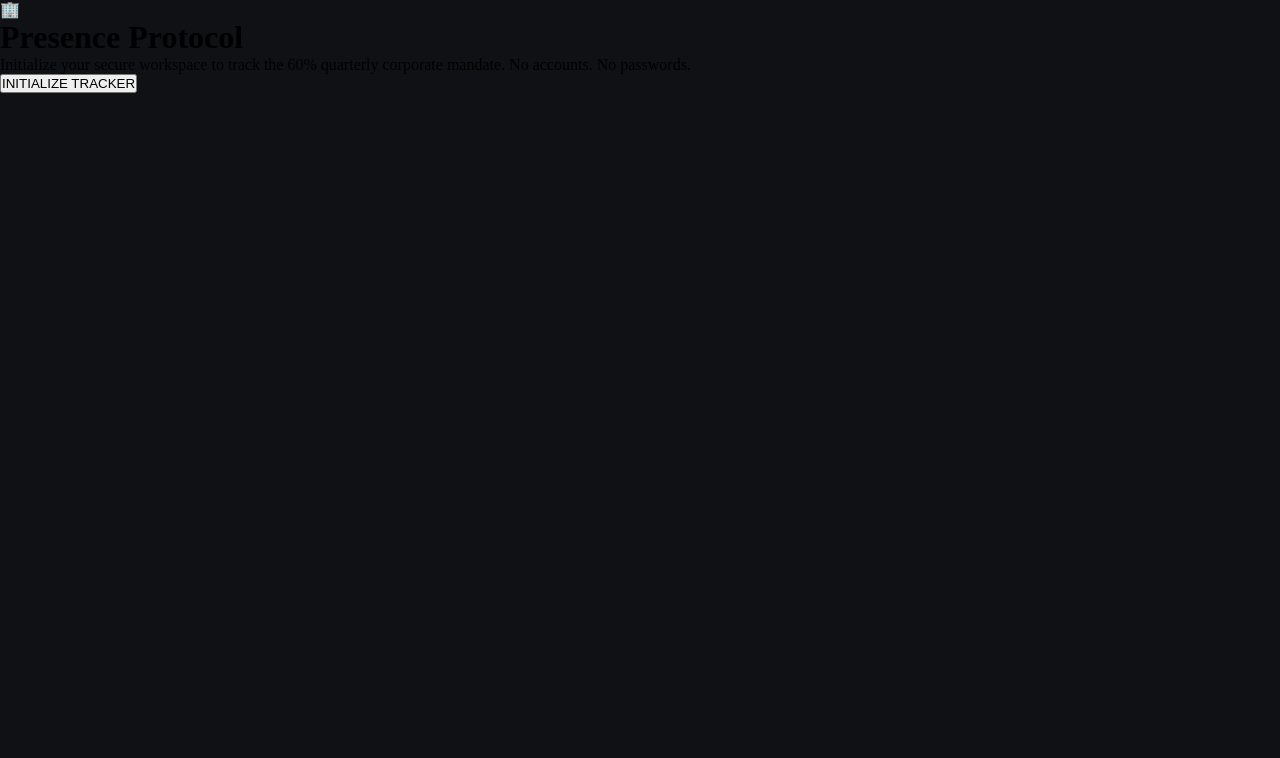
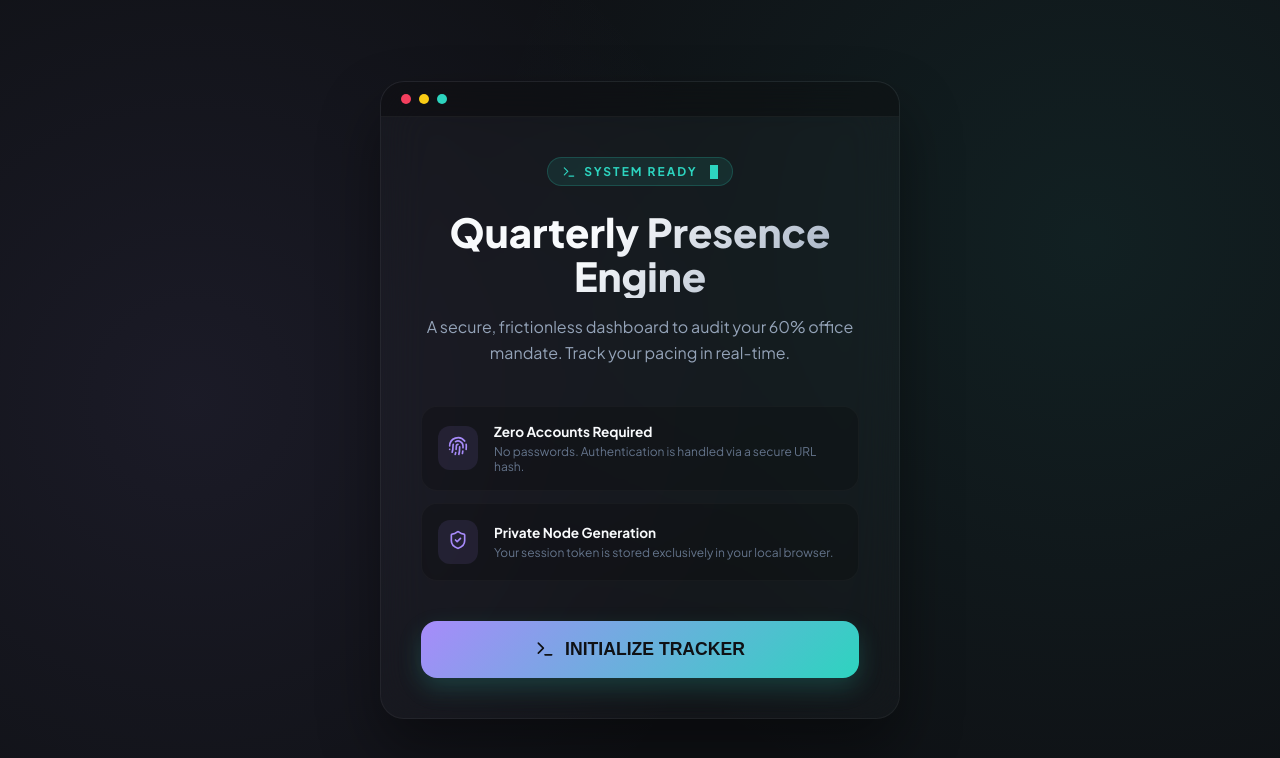
Before and after one commit to Adityakumar09/OfficePulse, a React (Vite) app in the folder client/: page / in a window 1280 px wide. Shown: the top 758 px of the page. Built offline with nearby package versions, Linux system fonts and the light colour scheme.

Commit message:
enhanced the landing page and transformed it into the hacker cli type

```diff
--- /dev/null
+++ b/client/src/pages/Landing.css
@@ -0,0 +1,169 @@
+.landing-wrapper {
+  height: 100vh;
+  width: 100%;
+  background-color: #0f1115;
+  background-image:
+    radial-gradient(circle at 15% 50%, rgba(167, 139, 250, 0.08) 0%, transparent 50%),
+    radial-gradient(circle at 85% 30%, rgba(45, 212, 191, 0.08) 0%, transparent 50%);
+  color: #e2e8f0;
+  font-family: 'Plus Jakarta Sans', sans-serif;
+  display: flex;
+  justify-content: center;
+  align-items: center;
+  padding: 24px;
+  overflow: hidden;
+}
+
+.landing-glass-card {
+  background: rgba(255, 255, 255, 0.02);
+  border: 1px solid rgba(255, 255, 255, 0.05);
+  border-radius: 24px;
+  width: 100%;
+  max-width: 520px;
+  backdrop-filter: blur(24px);
+  box-shadow: 0 30px 60px rgba(0, 0, 0, 0.4);
+  overflow: hidden;
+  position: relative;
+  transform: translateY(20px);
+  opacity: 0;
+  animation: fadeUp 0.6s cubic-bezier(0.16, 1, 0.3, 1) forwards;
+}
+
+@keyframes fadeUp {
+  to { transform: translateY(0); opacity: 1; }
+}
+
+/* Fake Terminal Top Bar */
+.terminal-top-bar {
+  background: rgba(0, 0, 0, 0.3);
+  padding: 12px 20px;
+  display: flex;
+  align-items: center;
+  gap: 8px;
+  border-bottom: 1px solid rgba(255, 255, 255, 0.05);
+}
+.term-dot { width: 10px; height: 10px; border-radius: 50%; }
+.dot-red { background: #f43f5e; }
+.dot-yellow { background: #facc15; }
+.dot-green { background: #2dd4bf; }
+
+.landing-content {
+  padding: 40px;
+  display: flex;
+  flex-direction: column;
+  align-items: center;
+  text-align: center;
+}
+
+.cli-badge {
+  background: rgba(45, 212, 191, 0.1);
+  color: #2dd4bf;
+  border: 1px solid rgba(45, 212, 191, 0.2);
+  padding: 6px 14px;
+  border-radius: 20px;
+  font-size: 0.75rem;
+  font-weight: 700;
+  letter-spacing: 2px;
+  text-transform: uppercase;
+  margin-bottom: 24px;
+  display: inline-flex;
+  align-items: center;
+  gap: 8px;
+}
+
+.landing-title {
+  font-size: 2.5rem;
+  font-weight: 800;
+  line-height: 1.1;
+  margin-bottom: 16px;
+  background: linear-gradient(135deg, #f8fafc 40%, #94a3b8);
+  -webkit-background-clip: text;
+  -webkit-text-fill-color: transparent;
+}
+
+.landing-subtitle {
+  color: #94a3b8;
+  font-size: 1rem;
+  line-height: 1.6;
+  margin-bottom: 40px;
+}
+
+/* Trust Badges Grid */
+.trust-grid {
+  display: grid;
+  grid-template-columns: 1fr;
+  gap: 12px;
+  width: 100%;
+  margin-bottom: 40px;
+}
+
+.trust-item {
+  background: rgba(0, 0, 0, 0.2);
+  border: 1px solid rgba(255, 255, 255, 0.03);
+  padding: 16px;
+  border-radius: 16px;
+  display: flex;
+  align-items: center;
+  gap: 16px;
+  text-align: left;
+}
+
+.trust-icon {
+  background: rgba(167, 139, 250, 0.1);
+  color: #a78bfa;
+  padding: 10px;
+  border-radius: 12px;
+}
+
+.trust-text h4 {
+  font-size: 0.85rem;
+  color: #f8fafc;
+  margin: 0 0 4px 0;
+}
+
+.trust-text p {
+  font-size: 0.75rem;
+  color: #64748b;
+  margin: 0;
+}
+
+/* Glowing Generate Button */
+.generate-btn {
+  width: 100%;
+  background: linear-gradient(135deg, #a78bfa, #2dd4bf);
+  color: #0f1115;
+  border: none;
+  padding: 18px;
+  border-radius: 16px;
+  font-size: 1.1rem;
+  font-weight: 800;
+  cursor: pointer;
+  transition: all 0.3s cubic-bezier(0.16, 1, 0.3, 1);
+  box-shadow: 0 10px 25px rgba(45, 212, 191, 0.2);
+  display: flex;
+  justify-content: center;
+  align-items: center;
+  gap: 10px;
+}
+
+.generate-btn:hover:not(:disabled) {
+  transform: translateY(-3px);
+  box-shadow: 0 20px 35px rgba(45, 212, 191, 0.4);
+}
+
+.generate-btn:disabled {
+  opacity: 0.7;
+  cursor: wait;
+}
+
+.blinking-cursor {
+  display: inline-block;
+  width: 8px;
+  height: 1.2em;
+  background-color: #2dd4bf;
+  vertical-align: middle;
+  animation: blink 1s step-end infinite;
+  margin-left: 4px;
+}
+
+@keyframes blink { 0%, 100% { opacity: 1; } 50% { opacity: 0; } }
--- a/client/src/pages/Landing.jsx
+++ b/client/src/pages/Landing.jsx
@@ -1,11 +1,31 @@
-import { useState, useEffect } from 'react';
+import React, { useState, useEffect } from 'react';
 import { useNavigate } from 'react-router-dom';
 import axios from 'axios';
+import { Terminal, ShieldCheck, Fingerprint, Activity } from 'lucide-react';
+import './Landing.css';
 
 export default function Landing() {
   const [loading, setLoading] = useState(false);
+  const [typedText, setTypedText] = useState('');
   const navigate = useNavigate();
 
+  const fullText = "SYSTEM READY";
+
+  // Typewriter effect for the badge
+  useEffect(() => {
+    let i = 0;
+    const typingInterval = setInterval(() => {
+      if (i < fullText.length) {
+        setTypedText(fullText.substring(0, i + 1));
+        i++;
+      } else {
+        clearInterval(typingInterval);
+      }
+    }, 100);
+    return () => clearInterval(typingInterval);
+  }, []);
+
+  // Check if they already have an active session
   useEffect(() => {
     const savedUuid = localStorage.getItem('officeTrackerUuid');
     if (savedUuid) {
@@ -19,42 +39,72 @@ export default function Landing() {
       const response = await axios.post('http://localhost:5000/api/user/setup');
       const newUuid = response.data.uuid;
       localStorage.setItem('officeTrackerUuid', newUuid);
+
+      // Artificial delay for the "secure handshake" aesthetic
+      setTimeout(() => {
         navigate(`/u/${newUuid}`);
+      }, 800);
+
     } catch (error) {
       console.error('Failed to create tracker:', error);
-      alert('Failed to connect to server.');
-    } finally {
+      alert('Connection to server failed. Verify backend is running.');
       setLoading(false);
     }
   };
 
   return (
-    <div className="min-h-screen bg-[#09090b] text-white flex flex-col justify-center items-center p-4 font-sans relative overflow-hidden">
+    <div className="landing-wrapper">
+      <div className="landing-glass-card">
 
-      {/* Background Glow Effects */}
-      <div className="absolute top-1/2 left-1/2 -translate-x-1/2 -translate-y-1/2 w-[800px] h-[800px] bg-cyan-500/10 rounded-full blur-[120px] pointer-events-none"></div>
-
-      <div className="bg-white/[0.03] p-10 rounded-3xl shadow-2xl max-w-md w-full text-center border border-white/10 backdrop-blur-xl relative z-10">
-        <div className="w-16 h-16 bg-gradient-to-br from-cyan-400 to-emerald-500 rounded-2xl mx-auto mb-8 shadow-[0_0_30px_rgba(6,182,212,0.3)] flex items-center justify-center">
-          <span className="text-black text-2xl">🏢</span>
+        {/* Terminal Header */}
+        <div className="terminal-top-bar">
+          <div className="term-dot dot-red"></div>
+          <div className="term-dot dot-yellow"></div>
+          <div className="term-dot dot-green"></div>
         </div>
 
-        <h1 className="text-3xl font-bold bg-gradient-to-r from-white to-slate-400 bg-clip-text text-transparent mb-4">
-          Presence Protocol
-        </h1>
-        <p className="text-slate-400 mb-10 leading-relaxed">
-          Initialize your secure workspace to track the 60% quarterly corporate mandate. No accounts. No passwords.
+        <div className="landing-content">
+          <div className="cli-badge">
+            <Terminal size={14} />
+            {typedText}
+            <span className="blinking-cursor"></span>
+          </div>
+
+          <h1 className="landing-title">Quarterly Presence Engine</h1>
+          <p className="landing-subtitle">
+            A secure, frictionless dashboard to audit your 60% office mandate. Track your pacing in real-time.
           </p>
+
+          <div className="trust-grid">
+            <div className="trust-item">
+              <div className="trust-icon"><Fingerprint size={20} /></div>
+              <div className="trust-text">
+                <h4>Zero Accounts Required</h4>
+                <p>No passwords. Authentication is handled via a secure URL hash.</p>
+              </div>
+            </div>
+            <div className="trust-item">
+              <div className="trust-icon"><ShieldCheck size={20} /></div>
+              <div className="trust-text">
+                <h4>Private Node Generation</h4>
+                <p>Your session token is stored exclusively in your local browser.</p>
+              </div>
+            </div>
+          </div>
 
           <button
             onClick={generateTracker}
             disabled={loading}
-          className="w-full relative group bg-white text-black font-extrabold py-5 px-6 rounded-2xl transition-all duration-300 hover:scale-[1.02] active:scale-[0.98] disabled:opacity-50"
+            className="generate-btn"
           >
-          <div className="absolute inset-0 bg-gradient-to-r from-cyan-400 to-emerald-400 rounded-2xl opacity-0 group-hover:opacity-100 transition-opacity blur-md -z-10"></div>
-          <div className="absolute inset-0 bg-gradient-to-r from-cyan-300 to-emerald-300 rounded-2xl opacity-0 group-hover:opacity-100 transition-opacity -z-10"></div>
-          <span className="relative z-10 block">{loading ? 'INITIALIZING...' : 'INITIALIZE TRACKER'}</span>
+            {loading ? (
+              <><Activity size={20} className="animate-spin" /> ESTABLISHING SECURE LINK...</>
+            ) : (
+              <><Terminal size={20} /> INITIALIZE TRACKER</>
+            )}
           </button>
+        </div>
+
       </div>
     </div>
   );
```
Lines whose indentation alone changed are shown as unchanged.
